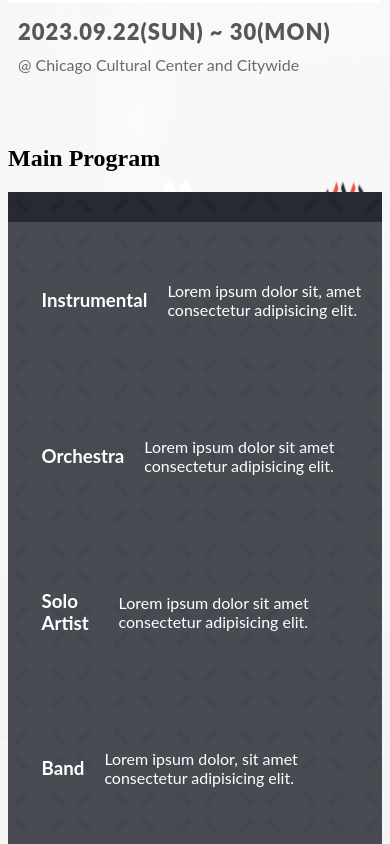
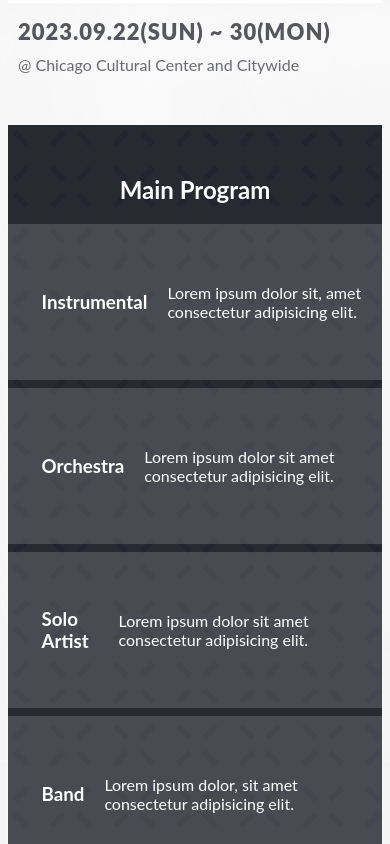
Before and after one commit to BHObserver/module-one-capstone-project, a plain HTML site: page index.html in a window 390 px wide. Shown: the part 440-1284 px from the top of the page. Drawn offline with Linux system fonts and the light colour scheme; a web font is replaced by a local one.

Commit message:
Update mobile-styles.css

```diff
--- a/styles/mobile-styles.css
+++ b/styles/mobile-styles.css
@@ -94,16 +94,24 @@ body {
     margin: 0;
 }
 
-.event-container {
+.main-program {
     font-family: 'Lato', sans-serif;
-    padding: 30px 10px;
     display: flex;
     flex-direction: column;
     align-items: center;
+    color: #fff;
+    padding: 30px 10px;
     background-image: url(../images/cross.svg);
     background-size: 63px;
     background-color: #272A31;
-    color: #fff;
+}
+
+.event-container {
+    display: flex;
+    flex-direction: column;
+    align-items: center;
+    justify-content: center;
+    gap: 8px;
 }
 
 .event {
```
